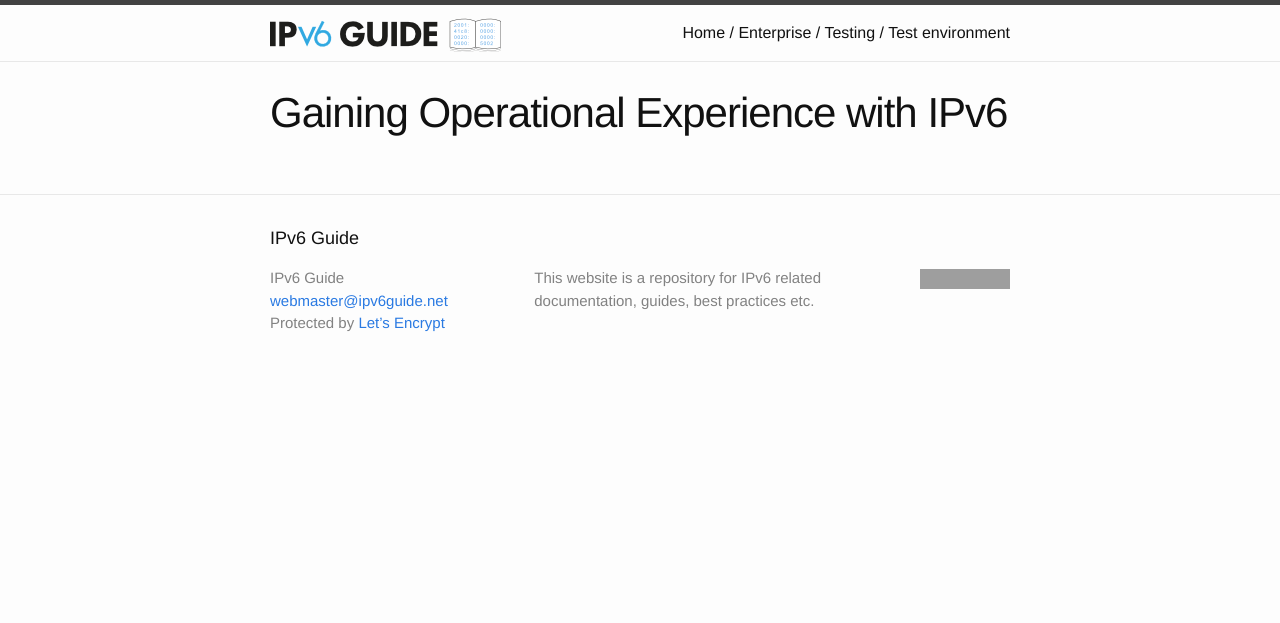
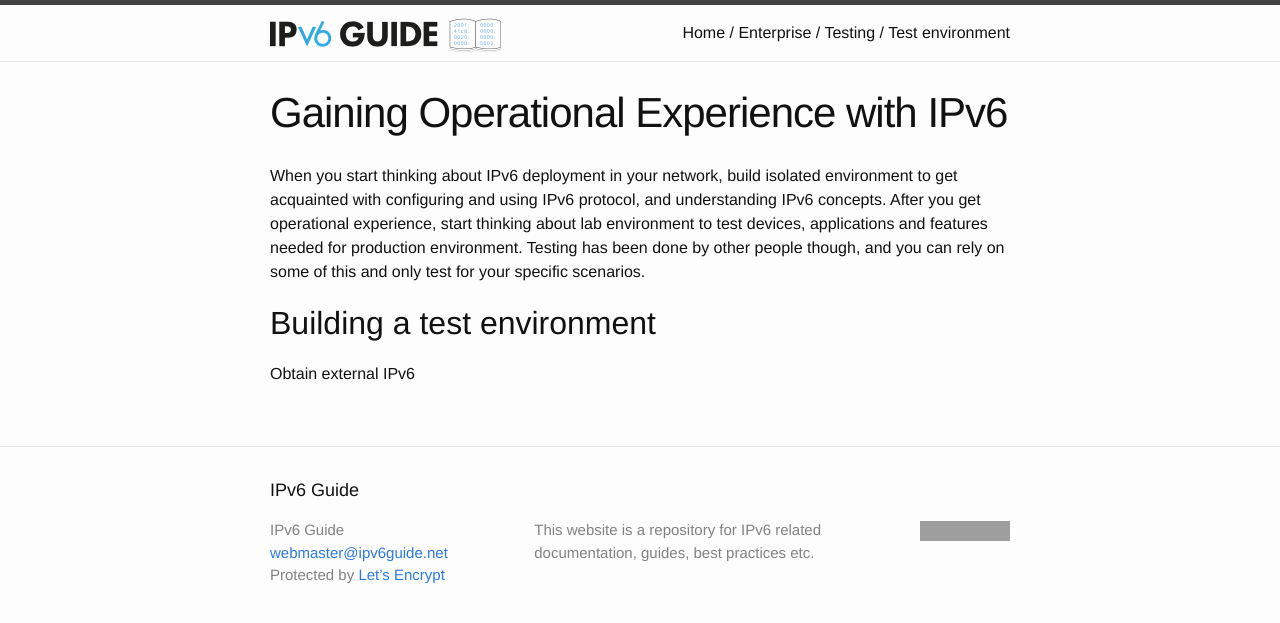
Before and after one commit to ipv6guide/ipv6guide.github.io, a Jekyll site: the page built from enterprise/testing/test_environment.md, in a window 1280 px wide. Shown: the top 623 px of the page. Built offline with Jekyll 4.4.1, drawn with Linux system fonts in a browser that asks for light colours; grey boxes are pictures that could not be loaded.

Commit message:
Update test_environment.md

```diff
--- a/enterprise/testing/test_environment.md
+++ b/enterprise/testing/test_environment.md
@@ -1,3 +1,8 @@
 ---
 title: Gaining Operational Experience with IPv6
 ---
+When you start thinking about IPv6 deployment in your network, build isolated environment to get acquainted with configuring and using IPv6 protocol, and understanding IPv6 concepts. After you get operational experience, start thinking about lab environment to test devices, applications and features needed for production environment. Testing has been done by other people though, and you can rely on some of this and only test for your specific scenarios.
+
+Building a test environment
+===
+Obtain external IPv6
```
